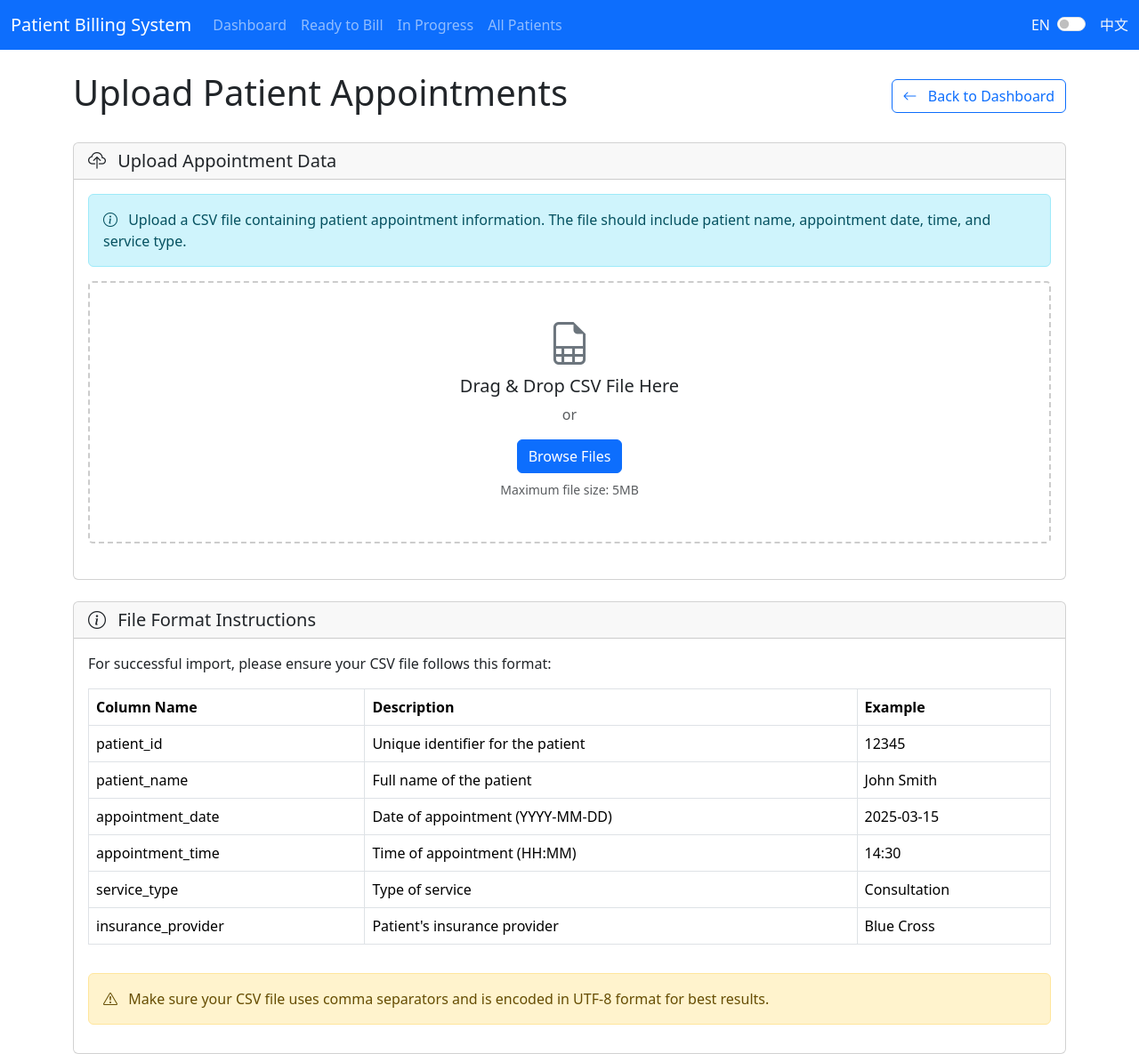
After one commit to feng39244/awn_test, a FastAPI app: template templates/upload_appointments.html in a window 1280 px wide. The commit adds this page. Shown: the whole page at 89% size. Run offline with FastAPI, Linux system fonts and the light colour scheme; the template is opened without the code that fills it, so the values that code supplies are empty.

Commit message:
add the functionality of appointment upload

```diff
--- a/alembic.ini
+++ b/alembic.ini
@@ -63,7 +63,8 @@ version_path_separator = os
 # are written from script.py.mako
 # output_encoding = utf-8
 
-sqlalchemy.url = postgresql+psycopg2://postgres:xxx@localhost:5432/userdb
+# sqlalchemy.url will be set dynamically in env.py
+sqlalchemy.url = driver://user:password@host:port/dbname  # Optional placeholder
 
 
 [post_write_hooks]
--- a/main.py
+++ b/main.py
@@ -19,6 +19,15 @@ from models import (
 from seed import insert_sample_data
 from fastapi.templating import Jinja2Templates
 from fastapi.responses import HTMLResponse
+from fastapi import FastAPI, UploadFile, File, Form, Request
+from fastapi.responses import JSONResponse, RedirectResponse
+from fastapi.staticfiles import StaticFiles
+from fastapi.templating import Jinja2Templates
+import pandas as pd
+import csv
+import io
+import os
+from typing import Optional
 # Create FastAPI app
 app = FastAPI(title="CMS-1500 Billing System")
 
@@ -230,3 +239,76 @@ async def sync_drive(request: Request, filter_name: str = "patient"):
         )
     except Exception as e:
         raise HTTPException(status_code=500, detail=str(e))
+
+@app.get("/upload-appointments")
+async def upload_appointments_page(request: Request):
+    """Render the appointment upload page"""
+    return templates.TemplateResponse("upload_appointments.html", {"request": request})
+
+@app.post("/api/upload-appointments")
+async def upload_appointments(
+    file: UploadFile = File(...),
+    has_headers: bool = Form(True)
+):
+    """
+    Process the uploaded CSV file with patient appointment data
+
+    Args:
+        file: The uploaded CSV file
+        has_headers: Whether the file has headers in the first row
+
+    Returns:
+        JSON response with success status or error message
+    """
+    try:
+        # Read the CSV file content
+        contents = await file.read()
+
+        # Decode and parse CSV
+        decoded_content = contents.decode('utf-8')
+        csv_data = io.StringIO(decoded_content)
+
+        # Parse CSV with pandas
+        if has_headers:
+            df = pd.read_csv(csv_data)
+        else:
+            df = pd.read_csv(csv_data, header=None)
+            # Assign default column names
+            default_columns = [
+                'patient_id', 'patient_name', 'appointment_date',
+                'appointment_time', 'service_type', 'insurance_provider'
+            ]
+            # If the number of columns doesn't match, extend or truncate the defaults list
+            if len(df.columns) <= len(default_columns):
+                df.columns = default_columns[:len(df.columns)]
+            else:
+                # Add numbered columns for any extras
+                extended_columns = default_columns + [f'column_{i}' for i in range(len(default_columns)+1, len(df.columns)+1)]
+                df.columns = extended_columns
+
+        # TODO: You would typically validate and process the data here
+        # For example, check required columns, data types, etc.
+
+        # TODO: Save the data to your database
+        # For demonstration, we'll just print the first few rows
+        print(f"Processed {len(df)} appointment records")
+        print(df.head())
+
+        # Return success response
+        return JSONResponse(
+            content={
+                "success": True,
+                "message": f"Successfully processed {len(df)} appointment records",
+                "rows_processed": len(df)
+            }
+        )
+
+    except Exception as e:
+        # Return error response
+        return JSONResponse(
+            status_code=400,
+            content={
+                "success": False,
+                "error": str(e)
+            }
+        )
--- a/static/translations.js
+++ b/static/translations.js
@@ -10,7 +10,7 @@ const translations = {
 
     // Page title and buttons
     pageTitle: "Insurance Billing Dashboard",
-    btnSyncCalendar: "Sync Calendar",
+    btnSyncCalendar: "Sync Appointments",
     btnSyncAuth: "Sync Authorization",
 
     // Demo mode
--- a/templates/index.html
+++ b/templates/index.html
@@ -19,9 +19,9 @@
 
 {% block header_actions %}
 <div>
-    <button id="sync-calendar-btn" class="btn btn-primary" onclick="simulateSync('calendar')">
-        <i id="sync-calendar-icon" class="bi bi-calendar-check me-2"></i> <span data-i18n="btnSyncCalendar">Sync Calendar</span>
-    </button>
+    <a href="/upload-appointments" id="sync-calendar-btn" class="btn btn-primary">
+        <i id="sync-calendar-icon" class="bi bi-calendar-check me-2"></i> <span data-i18n="btnSyncCalendar">Sync Appointments</span>
+    </a>
     <button id="sync-auth-btn" class="btn btn-primary" onclick="simulateSync('auth')">
         <i id="sync-auth-icon" class="bi bi-calendar-check me-2"></i> <span data-i18n="btnSyncAuth">Sync Authorization</span>
     </button>
--- /dev/null
+++ b/templates/upload_appointments.html
@@ -0,0 +1,353 @@
+{% extends "base.html" %}
+
+{% block title %}Patient Billing System - Upload Appointments{% endblock %}
+
+{% block extra_styles %}
+<style>
+    .preview-table {
+        max-height: 400px;
+        overflow-y: auto;
+    }
+    .file-upload-area {
+        border: 2px dashed #ccc;
+        padding: 2rem;
+        text-align: center;
+        border-radius: 5px;
+        transition: all 0.3s;
+    }
+    .file-upload-area:hover, .file-upload-area.dragover {
+        border-color: #0d6efd;
+        background-color: rgba(13, 110, 253, 0.05);
+    }
+    .file-upload-area i {
+        font-size: 3rem;
+        color: #6c757d;
+    }
+    #csv-preview {
+        display: none;
+    }
+</style>
+{% endblock %}
+
+{% block page_title %}
+<span data-i18n="uploadPageTitle">Upload Patient Appointments</span>
+{% endblock %}
+
+{% block header_actions %}
+<div>
+    <a href="/" class="btn btn-outline-primary">
+        <i class="bi bi-arrow-left me-2"></i> <span>Back to Dashboard</span>
+    </a>
+</div>
+{% endblock %}
+
+{% block content %}
+<div class="card mb-4">
+    <div class="card-header">
+        <h5 class="mb-0"><i class="bi bi-cloud-upload me-2"></i> <span data-i18n="uploadTitle">Upload Appointment Data</span></h5>
+    </div>
+    <div class="card-body">
+        <div class="alert alert-info">
+            <i class="bi bi-info-circle me-2"></i>
+            <span data-i18n="uploadInfo">Upload a CSV file containing patient appointment information. The file should include patient name, appointment date, time, and service type.</span>
+        </div>
+
+        <form id="upload-form" action="/api/upload-appointments" method="post" enctype="multipart/form-data">
+            <div id="upload-container" class="file-upload-area mb-4">
+                <i class="bi bi-file-earmark-spreadsheet mb-3"></i>
+                <h5 data-i18n="uploadDragDrop">Drag & Drop CSV File Here</h5>
+                <p class="text-muted" data-i18n="uploadAlternative">or</p>
+                <input type="file" id="csv-file" name="file" accept=".csv" class="d-none">
+                <button type="button" id="browse-btn" class="btn btn-primary" data-i18n="uploadBrowse">Browse Files</button>
+                <p class="mt-2 small text-muted" data-i18n="uploadMaxSize">Maximum file size: 5MB</p>
+            </div>
+
+            <div id="csv-preview" class="mb-4">
+                <div class="d-flex justify-content-between align-items-center mb-2">
+                    <h5 class="mb-0" data-i18n="previewTitle">CSV File Preview</h5>
+                    <div>
+                        <button type="button" id="cancel-btn" class="btn btn-outline-secondary me-2" data-i18n="previewCancel">Cancel</button>
+                        <button type="submit" class="btn btn-success" data-i18n="previewImport">Import Data</button>
+                    </div>
+                </div>
+                <div class="preview-table">
+                    <table id="preview-table" class="table table-striped table-bordered">
+                        <thead id="preview-header">
+                            <!-- Headers will be inserted here -->
+                        </thead>
+                        <tbody id="preview-body">
+                            <!-- Rows will be inserted here -->
+                        </tbody>
+                    </table>
+                </div>
+                <div class="form-check mt-3">
+                    <input class="form-check-input" type="checkbox" id="has-headers" name="has_headers" checked>
+                    <label class="form-check-label" for="has-headers" data-i18n="previewHasHeaders">First row contains headers</label>
+                </div>
+            </div>
+        </form>
+    </div>
+</div>
+
+<div class="card">
+    <div class="card-header">
+        <h5 class="mb-0"><i class="bi bi-info-circle me-2"></i> <span data-i18n="formatTitle">File Format Instructions</span></h5>
+    </div>
+    <div class="card-body">
+        <p data-i18n="formatDescription">For successful import, please ensure your CSV file follows this format:</p>
+        <div class="table-responsive">
+            <table class="table table-bordered">
+                <thead>
+                    <tr>
+                        <th data-i18n="formatColumnName">Column Name</th>
+                        <th data-i18n="formatDescription">Description</th>
+                        <th data-i18n="formatExample">Example</th>
+                    </tr>
+                </thead>
+                <tbody>
+                    <tr>
+                        <td>patient_id</td>
+                        <td data-i18n="formatPatientIdDesc">Unique identifier for the patient</td>
+                        <td>12345</td>
+                    </tr>
+                    <tr>
+                        <td>patient_name</td>
+                        <td data-i18n="formatPatientNameDesc">Full name of the patient</td>
+                        <td>John Smith</td>
+                    </tr>
+                    <tr>
+                        <td>appointment_date</td>
+                        <td data-i18n="formatDateDesc">Date of appointment (YYYY-MM-DD)</td>
+                        <td>2025-03-15</td>
+                    </tr>
+                    <tr>
+                        <td>appointment_time</td>
+                        <td data-i18n="formatTimeDesc">Time of appointment (HH:MM)</td>
+                        <td>14:30</td>
+                    </tr>
+                    <tr>
+                        <td>service_type</td>
+                        <td data-i18n="formatServiceDesc">Type of service</td>
+                        <td>Consultation</td>
+                    </tr>
+                    <tr>
+                        <td>insurance_provider</td>
+                        <td data-i18n="formatInsuranceDesc">Patient's insurance provider</td>
+                        <td>Blue Cross</td>
+                    </tr>
+                </tbody>
+            </table>
+        </div>
+        <div class="alert alert-warning mt-3">
+            <i class="bi bi-exclamation-triangle me-2"></i>
+            <span data-i18n="formatWarning">Make sure your CSV file uses comma separators and is encoded in UTF-8 format for best results.</span>
+        </div>
+    </div>
+</div>
+{% endblock %}
+
+{% block extra_scripts %}
+<script>
+    document.addEventListener('DOMContentLoaded', function() {
+        const uploadForm = document.getElementById('upload-form');
+        const uploadContainer = document.getElementById('upload-container');
+        const csvFileInput = document.getElementById('csv-file');
+        const browseBtn = document.getElementById('browse-btn');
+        const csvPreview = document.getElementById('csv-preview');
+        const previewHeader = document.getElementById('preview-header');
+        const previewBody = document.getElementById('preview-body');
+        const cancelBtn = document.getElementById('cancel-btn');
+        const hasHeadersCheckbox = document.getElementById('has-headers');
+
+        // Browse button click handler
+        browseBtn.addEventListener('click', function() {
+            csvFileInput.click();
+        });
+
+        // File input change handler
+        csvFileInput.addEventListener('change', function(e) {
+            if (this.files.length > 0) {
+                handleFileUpload(this.files[0]);
+            }
+        });
+
+        // Drag and drop handlers
+        uploadContainer.addEventListener('dragover', function(e) {
+            e.preventDefault();
+            e.stopPropagation();
+            this.classList.add('dragover');
+        });
+
+        uploadContainer.addEventListener('dragleave', function(e) {
+            e.preventDefault();
+            e.stopPropagation();
+            this.classList.remove('dragover');
+        });
+
+        uploadContainer.addEventListener('drop', function(e) {
+            e.preventDefault();
+            e.stopPropagation();
+            this.classList.remove('dragover');
+
+            if (e.dataTransfer.files.length > 0) {
+                csvFileInput.files = e.dataTransfer.files;
+                handleFileUpload(e.dataTransfer.files[0]);
+            }
+        });
+
+        // Cancel button handler
+        cancelBtn.addEventListener('click', function() {
+            csvFileInput.value = '';
+            csvPreview.style.display = 'none';
+            uploadContainer.style.display = 'block';
+            previewHeader.innerHTML = '';
+            previewBody.innerHTML = '';
+        });
+
+        // Form submit handler
+        uploadForm.addEventListener('submit', function(e) {
+            e.preventDefault();
+
+            // Create a FormData object
+            const formData = new FormData(this);
+
+            // Send the file to the server
+            fetch('/api/upload-appointments', {
+                method: 'POST',
+                body: formData
+            })
+            .then(response => response.json())
+            .then(data => {
+                if (data.success) {
+                    // Redirect to the dashboard with a success message
+                    window.location.href = '/?message=Appointments imported successfully!';
+                } else {
+                    // Show error message
+                    alert('Error: ' + data.error);
+                }
+            })
+            .catch(error => {
+                console.error('Error:', error);
+                alert('An error occurred during the import process. Please try again.');
+            });
+        });
+
+        // Headers checkbox change handler
+        hasHeadersCheckbox.addEventListener('change', function() {
+            if (csvFileInput.files.length > 0) {
+                handleFileUpload(csvFileInput.files[0]);
+            }
+        });
+
+        // Handle file upload and preview
+        function handleFileUpload(file) {
+            if (file.size > 5 * 1024 * 1024) {  // 5MB
+                alert('File is too large. Maximum size is 5MB.');
+                return;
+            }
+
+            if (!file.name.endsWith('.csv')) {
+                alert('Only CSV files are allowed.');
+                return;
+            }
+
+            const reader = new FileReader();
+
+            reader.onload = function(e) {
+                const content = e.target.result;
+                const lines = content.split('\n');
+
+                if (lines.length === 0) {
+                    alert('The file is empty.');
+                    return;
+                }
+
+                // Clear previous previews
+                previewHeader.innerHTML = '';
+                previewBody.innerHTML = '';
+
+                // Parse CSV header
+                const hasHeaders = hasHeadersCheckbox.checked;
+                const headerRow = document.createElement('tr');
+
+                if (hasHeaders) {
+                    // Use first row as headers
+                    const headers = parseCSVLine(lines[0]);
+                    headers.forEach(header => {
+                        const th = document.createElement('th');
+                        th.textContent = header;
+                        headerRow.appendChild(th);
+                    });
+                    previewHeader.appendChild(headerRow);
+
+                    // Start from second row for data
+                    var startRow = 1;
+                } else {
+                    // Create numbered headers
+                    const firstRow = parseCSVLine(lines[0]);
+                    for (let i = 0; i < firstRow.length; i++) {
+                        const th = document.createElement('th');
+                        th.textContent = 'Column ' + (i + 1);
+                        headerRow.appendChild(th);
+                    }
+                    previewHeader.appendChild(headerRow);
+
+                    // Start from first row for data
+                    var startRow = 0;
+                }
+
+                // Display first 10 rows (or less if file has fewer lines)
+                const maxPreviewRows = 10;
+                const endRow = Math.min(startRow + maxPreviewRows, lines.length);
+
+                for (let i = startRow; i < endRow; i++) {
+                    if (lines[i].trim() === '') continue;
+
+                    const values = parseCSVLine(lines[i]);
+                    const dataRow = document.createElement('tr');
+
+                    values.forEach(value => {
+                        const td = document.createElement('td');
+                        td.textContent = value;
+                        dataRow.appendChild(td);
+                    });
+
+                    previewBody.appendChild(dataRow);
+                }
+
+                // Show preview and hide upload container
+                uploadContainer.style.display = 'none';
+                csvPreview.style.display = 'block';
+            };
+
+            reader.readAsText(file);
+        }
+
+        // Parse a CSV line considering quoted values
+        function parseCSVLine(line) {
+            const result = [];
+            let current = '';
+            let inQuotes = false;
+
+            for (let i = 0; i < line.length; i++) {
+                const char = line.charAt(i);
+
+                if (char === '"' && (i === 0 || line.charAt(i - 1) !== '\\')) {
+                    inQuotes = !inQuotes;
+                } else if (char === ',' && !inQuotes) {
+                    result.push(current);
+                    current = '';
+                } else {
+                    current += char;
+                }
+            }
+
+            if (current !== '') {
+                result.push(current);
+            }
+
+            return result;
+        }
+    });
+</script>
+{% endblock %}
```
